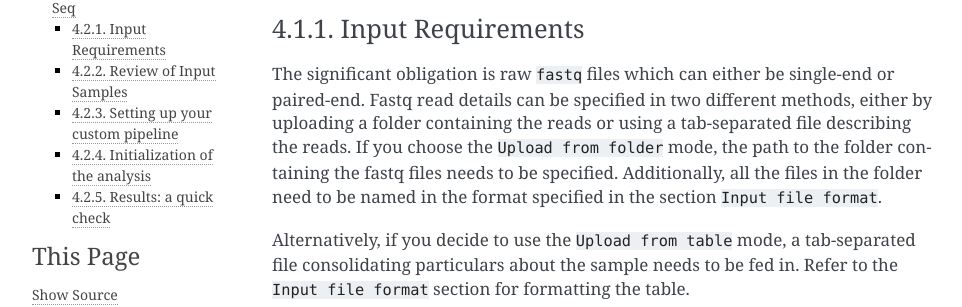
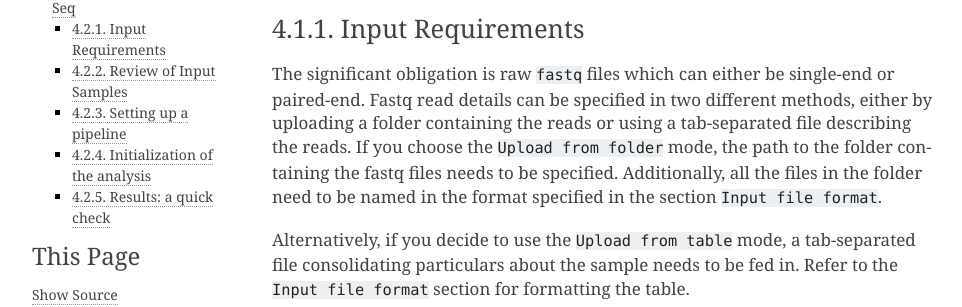
Before and after one commit to anjanaanilkumar1289/iCOMIC_doc, a Sphinx documentation site: the page built from docs/usage.md, in a window 1280 px wide and 900 px high. Shown: the part 412-719 px from the top of the window, without its empty margins (148-1110 px from the left). Built offline with Sphinx 7.4.7, drawn with Linux system fonts in a browser that asks for light colours; some of the changed text lies outside the part shown.

Commit message:
Update usage.md

```diff
--- a/docs/usage.md
+++ b/docs/usage.md
@@ -92,7 +92,7 @@ In the `Quality Control` widget, you can examine the quality of your samples for
 
 
 
-##### 4.2.3. Setting up your custom pipeline
+##### 4.2.3. Setting up a pipeline
 
 In the tool selection widget, you will be asked to choose your desired set of tools for analysis.
 
```
